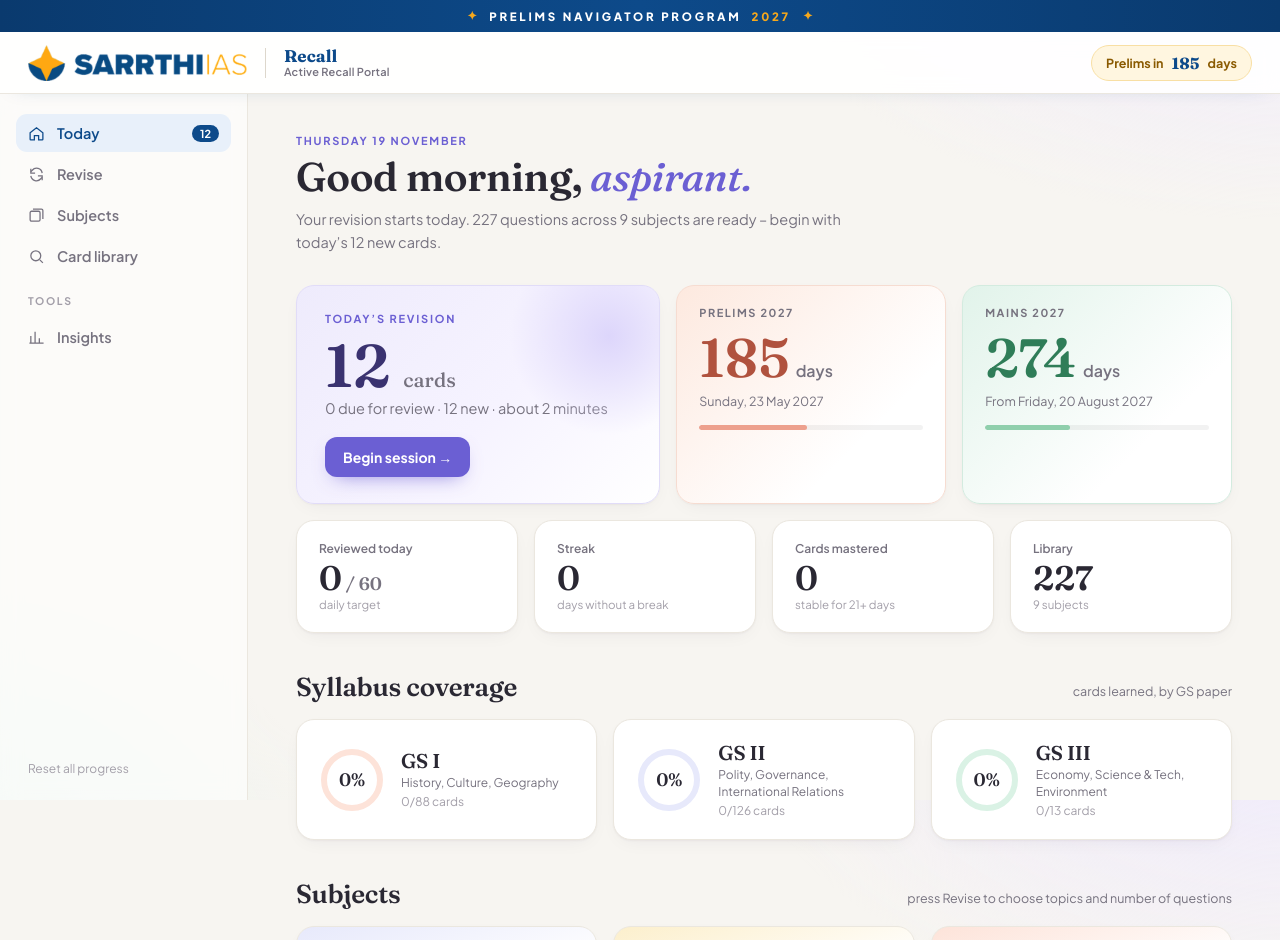
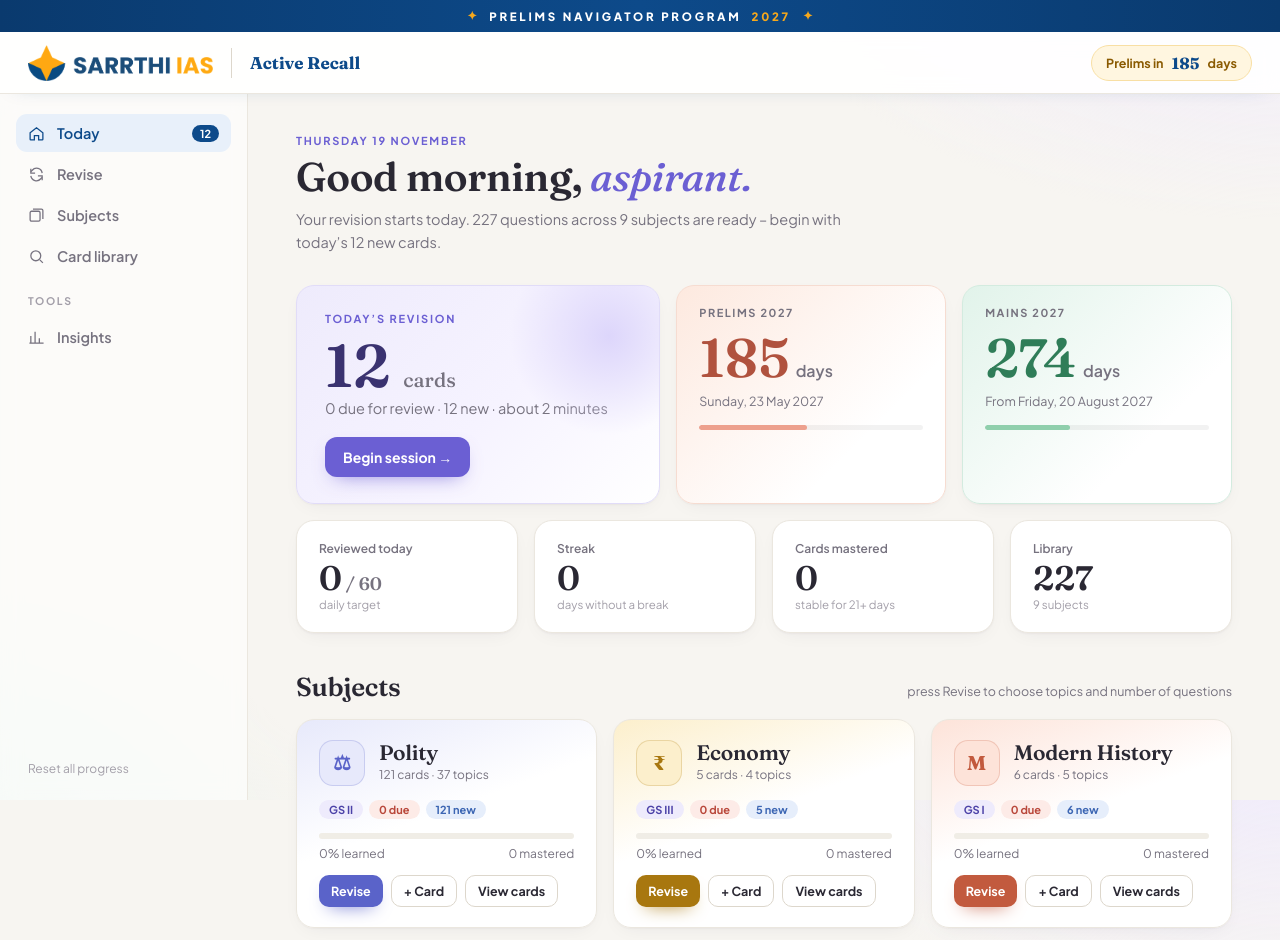
Before and after one commit to shubham24iiest-upsc/recall-upsc, a plain HTML site: page index.html in a window 1280 px wide. Shown: the top 940 px of the page. Drawn offline with Linux system fonts and the light colour scheme.

Commit message:
New logo, 'Active Recall' name, full-screen revision, remove syllabus coverage
Co-Authored-By: Claude Opus 5.5 <noreply@anthropic.com>
Claude-Session: https://claude.ai/code/session_01WhqmgLXoBSxak8vZcRo4ob

```diff
--- a/index.html
+++ b/index.html
@@ -3,7 +3,7 @@
 <head>
 <meta charset="UTF-8">
 <meta name="viewport" content="width=device-width, initial-scale=1">
-<title>Recall · Prelims Navigator Program 2027 · Sarrthi IAS</title>
+<title>Active Recall · Prelims Navigator Program 2027 · Sarrthi IAS</title>
 <link rel="preconnect" href="https://fonts.googleapis.com">
 <link href="https://fonts.googleapis.com/css2?family=Fraunces:ital,opsz,wght@0,9..144,500;0,9..144,600;0,9..144,700;1,9..144,500&family=Plus+Jakarta+Sans:wght@400;500;600;700;800&display=swap" rel="stylesheet">
 <style>
@@ -283,6 +283,14 @@ aside{top:var(--hdr)!important;height:calc(100vh - var(--hdr))!important;padding
 .flash .q h1,.flash .q h2,.flash .q h3,.flash .q h4,.flash .q h5,.flash .q h6,.tile-q h1,.tile-q h2,.tile-q h3,.tile-q h4{font-weight:700;margin:0 0 8px}
 .flash .q strong,.flash .q b,.tile-q strong,.tile-q b{font-weight:700}
 .flash .q p,.tile-q p{margin:0 0 8px}
+.flash .corner{max-width:calc(100% - 230px);white-space:nowrap;overflow:hidden;text-overflow:ellipsis}
+@media (max-width:820px){.flash .corner{left:20px;max-width:calc(100% - 200px)}.flash .corner2{right:16px}}
+/* full-screen revision (no sidebar) */
+body.focus .app{grid-template-columns:1fr}
+body.focus aside{display:none}
+body.focus main{max-width:none;padding:36px 32px 60px}
+body.focus .study-wrap{max-width:920px}
+body.focus .flash{min-height:calc(100vh - var(--hdr) - 260px)}
 /* image lightbox */
 .lightbox{position:fixed;inset:0;background:rgba(30,28,40,.82);z-index:70;display:none;align-items:center;justify-content:center;padding:24px;cursor:zoom-out}
 .lightbox.show{display:flex}
@@ -326,9 +334,9 @@ aside{top:var(--hdr)!important;height:calc(100vh - var(--hdr))!important;padding
 <header class="site-head">
   <div class="ribbon"><span class="star">✦</span>Prelims Navigator Program <span class="yr">2027</span><span class="star">✦</span></div>
   <div class="hbar">
-    <img class="logo" src="sarrthi-logo-h.png" alt="Sarrthi IAS">
+    <img class="logo" src="sarrthi-logo-v2.png" alt="Sarrthi IAS">
     <span class="vsep"></span>
-    <div class="portal"><b>Recall</b><small>Active Recall Portal</small></div>
+    <div class="portal"><b>Active Recall</b></div>
     <div class="hright"><span class="pill">Prelims in <b id="hdrDays">—</b> days</span></div>
   </div>
 </header>
@@ -517,6 +525,7 @@ document.querySelectorAll('.nav').forEach(b=>b.onclick=()=>go(b.dataset.view));
 const deckVars=d=>d?`--c:${d.c};--bgc:${d.bg}`:'';
 
 function render(){
+  document.body.classList.toggle('focus',view==='study');
   document.querySelectorAll('.nav').forEach(b=>b.classList.toggle('active',b.dataset.view===view||(view==='study'&&b.dataset.view==='revise')));
   const k=counts(); $('#navDue').textContent=k.due+k.newToday; $('#hdrDays').textContent=daysTo(PRELIMS);
   $('#main').innerHTML = view==='home'?homeView(): view==='revise'?reviseView(): view==='decks'?decksView(): view==='browse'?browseView(): view==='stats'?statsView(): studyView();
@@ -544,9 +553,6 @@ function homeView(){
   const k=counts(), h=new Date().getHours(), hi=h<12?'Good morning':h<17?'Good afternoon':'Good evening';
   const today=db.log[todayKey()]||0, goal=db.dailyGoal, todo=k.due+k.newToday;
   const prog=t=>Math.min(100,Math.max(0,Math.round((Date.now()-CYCLE_START)/(t-CYCLE_START)*100)));
-  const ringCols={GS1:['#c25a3e','#fde3d9'],GS2:['#5a63c9','#e7e9fb'],GS3:['#2f8a62','#daf2e5']};
-  const papers=Object.entries(PAPERS).map(([key,p])=>{const c=counts({paper:key});const pct=c.total?Math.round(c.learned/c.total*100):0;
-    return `<div class="panel paper">${ring(pct,...ringCols[key])}<div><h3>${p.name}</h3><div class="muted">${p.desc}</div><div class="muted" style="color:var(--dim)">${c.learned}/${c.total} cards</div></div></div>`}).join('');
   return `<div class="head"><div><div class="eyebrow">${new Date().toLocaleDateString('en-IN',{weekday:'long',day:'numeric',month:'long'})}</div><h1>${hi}, <em>aspirant.</em></h1>
     <p>${Object.keys(db.log).length?'Consistency beats intensity. Clear today’s revision and your memory stays ahead of the syllabus.':`Your revision starts today. ${k.total} questions across ${db.decks.length} subjects are ready – begin with today’s ${k.newToday} new cards.`}</p></div></div>
   <div class="hero">
@@ -563,8 +569,6 @@ function homeView(){
     <div class="panel kpi"><div class="lbl">Cards mastered</div><div class="num">${k.mature}</div><div class="sub">stable for 21+ days</div></div>
     <div class="panel kpi"><div class="lbl">Library</div><div class="num">${k.total}</div><div class="sub">${db.decks.length} subjects</div></div>
   </div>
-  <div class="section-title"><h2>Syllabus coverage</h2><span class="muted">cards learned, by GS paper</span></div>
-  <div class="grid papers">${papers}</div>
   <div class="section-title"><h2>Subjects</h2><span class="muted">press Revise to choose topics and number of questions</span></div>
   <div class="grid decks">${db.decks.map(deckTile).join('')}</div>
   <div class="section-title"><h2>Consistency</h2><span class="muted">last 20 weeks</span></div>
```
Also changed, not shown: sarrthi-logo-v2.png (added).
